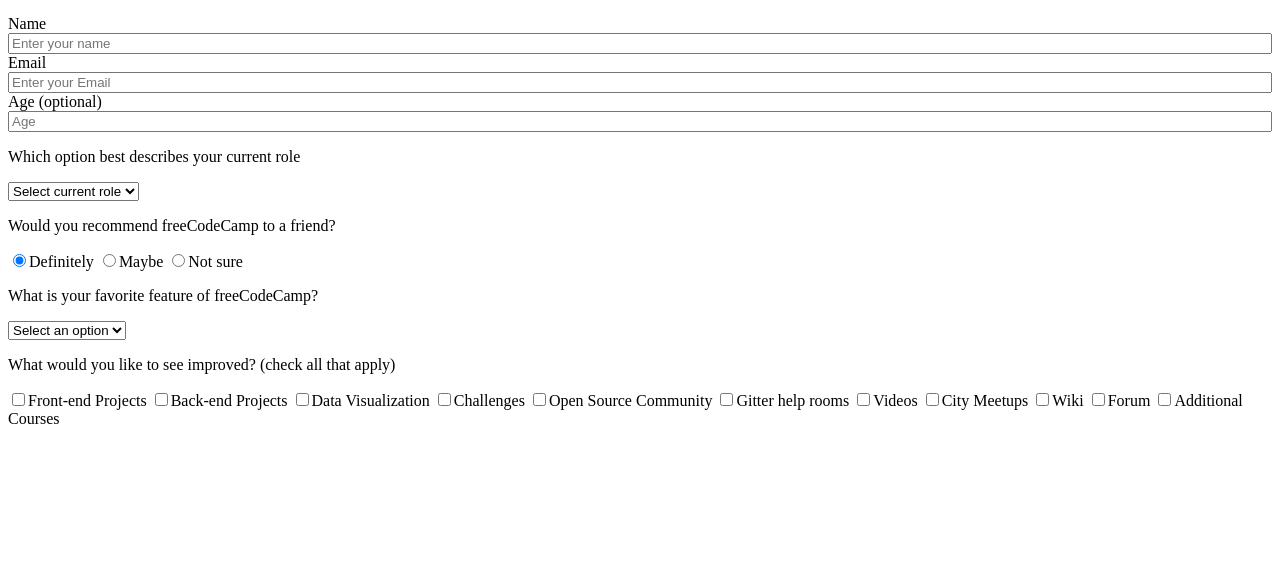
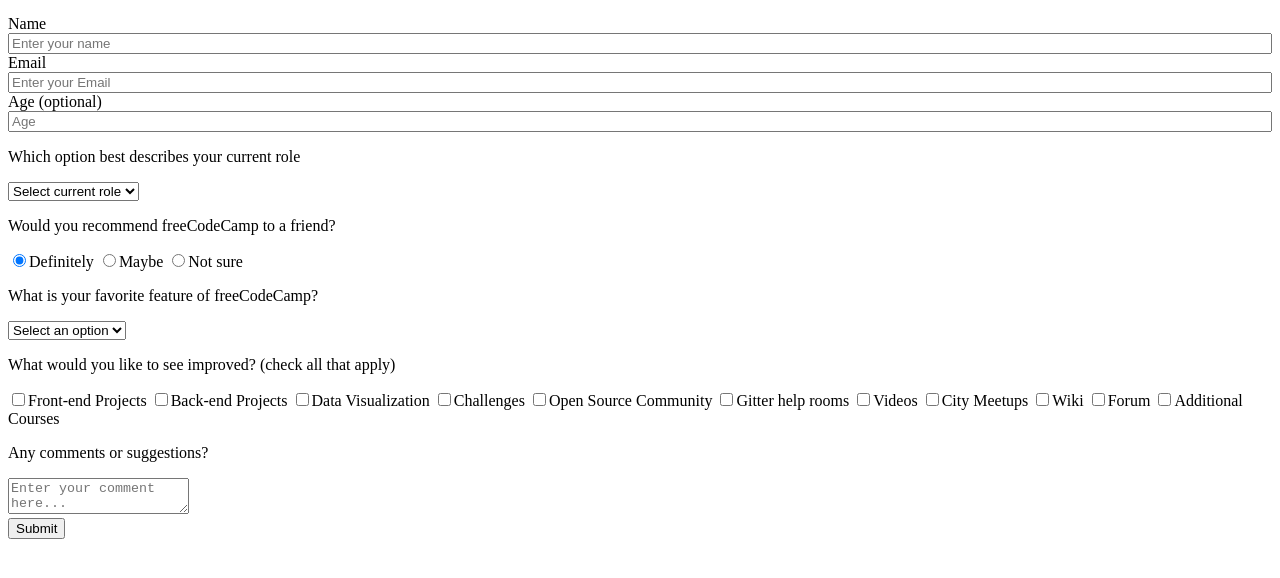
Before and after one commit to luyvannda/Microverse_Omar, a plain HTML site: page index.html in a window 1280 px wide. Shown: the part 104-682 px from the top of the page. Drawn offline with Linux system fonts and the light colour scheme.

Commit message:
Last minute edition

```diff
--- a/index.html
+++ b/index.html
@@ -36,8 +36,6 @@
       <input type="radio" name="recommend" value="maybe">Maybe</input>
       <input type="radio" name="recommend" value="not sure">Not sure</input>
     </div>
-    </form>
-
 
     <div id="favorite-form">
       <p>What is your favorite feature of freeCodeCamp?</p>
@@ -88,7 +86,18 @@
             >Additional Courses</label>
       </div>
 
+      <div id="comments-box">
+        <p>Any comments or suggestions?</p>
+        <textarea id="comments" name="comment" placeholder="Enter your comment here..."
+        ></textarea>
+      </div>
 
+      <div>
+        <button type="submit" id="submit" class="submit-button">
+          Submit </button>
+      </div>
+
+    </form>
 
     <script src="https://cdn.freecodecamp.org/testable-projects-fcc/v1/bundle.js"></script>
     <script  src="js/index.js"></script>
```
